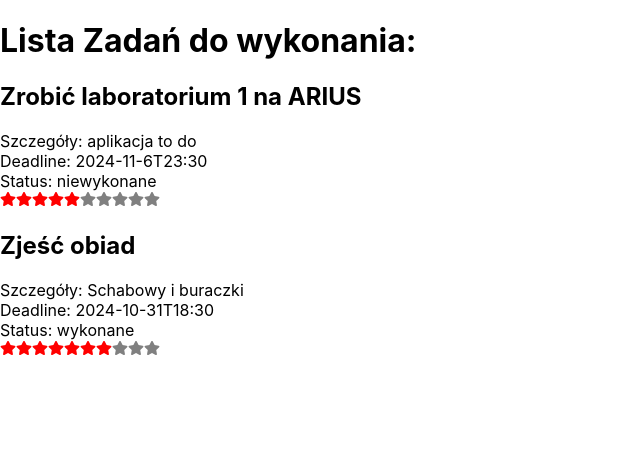
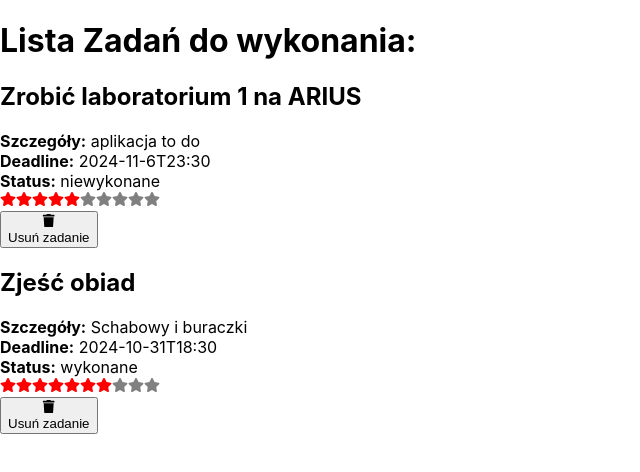
Before and after one commit to Roszczyk/ARIUS_24Z_Lab, a React (Create React App) app in the folder lab1/: page / in a window 1280 px wide. Shown: the top 472 px of the page, without its empty margins (0-640 px from the left). Built offline with nearby package versions, Linux system fonts and the light colour scheme.

Commit message:
[LAB1] Usuwanie zadań

```diff
--- a/lab1/src/App.js
+++ b/lab1/src/App.js
@@ -6,7 +6,13 @@ function App(){
   const [tasks, setTasks] = useState(tasksData);
   console.log(tasks);
   return(
-    <TaskList tasks = {tasks}/>
+    <TaskList
+      tasks = {tasks}
+      onRemoveTask = {id => {
+        const newTaskList = tasks.filter(task => task.id !== id);
+        setTasks(newTaskList);
+      }}
+    />
   );
 }
 
--- a/lab1/src/components/Task/index.jsx
+++ b/lab1/src/components/Task/index.jsx
@@ -1,14 +1,19 @@
 import StarRating from '../StarRating';
+import { FaTrash } from 'react-icons/fa';
 
-export default function Task ({id, title, details, deadline, status, stars})
+export default function Task ({id, title, details, deadline, status, stars, onRemove = f => f})
 {
   return(
     <section>
       <h1>{title}</h1>
-      <div>Szczegóły: {details}</div>
-      <div>Deadline: {deadline}</div>
-      <div>Status: {status}</div>
+      <div><b>Szczegóły:</b> {details}</div>
+      <div><b>Deadline:</b> {deadline}</div>
+      <div><b>Status:</b> {status}</div>
       <StarRating selectedStars = {stars}/>
+      <br/>
+      <button onClick = {() => onRemove(id)}>
+        <div><FaTrash/><br/>Usuń zadanie</div>
+      </button>
     </section>
   );
 }
--- a/lab1/src/components/TaskList/index.jsx
+++ b/lab1/src/components/TaskList/index.jsx
@@ -1,14 +1,14 @@
 import React from 'react';
 import Task from '../Task';
 
-export default function TaskList({tasks = []})
+export default function TaskList({tasks = [], onRemoveTask = f => f})
 {
   if(!tasks.length) return <div>Brak zadań do zrobienia.</div>;
   return (
     <div className="task-list">
       <h1>Lista Zadań do wykonania:</h1>
       {
-        tasks.map(task => <Task key={task.id} {...task}/>)
+        tasks.map(task => <Task key={task.id} {...task} onRemove={onRemoveTask}/>)
       }
     </div>
   );
```
